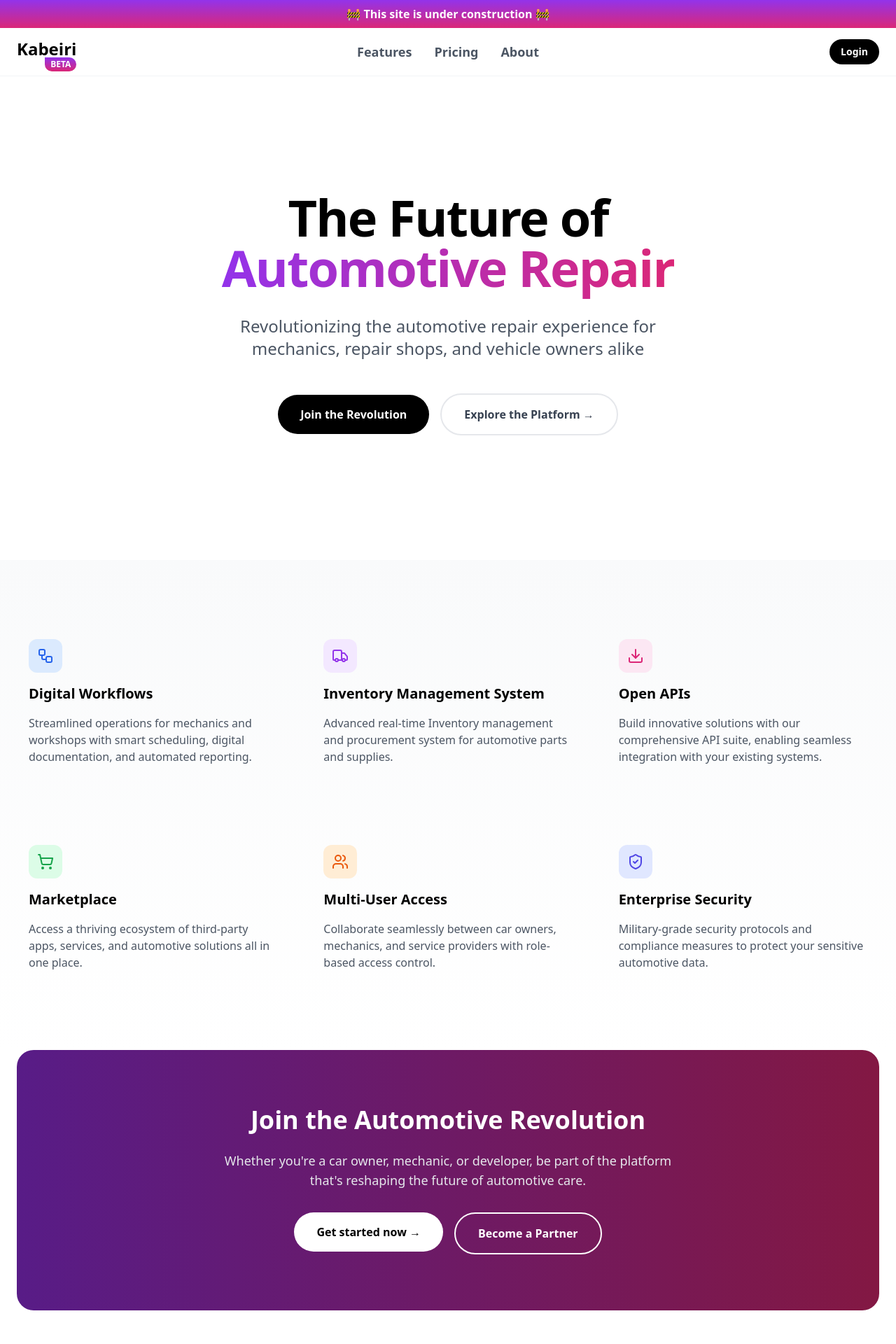
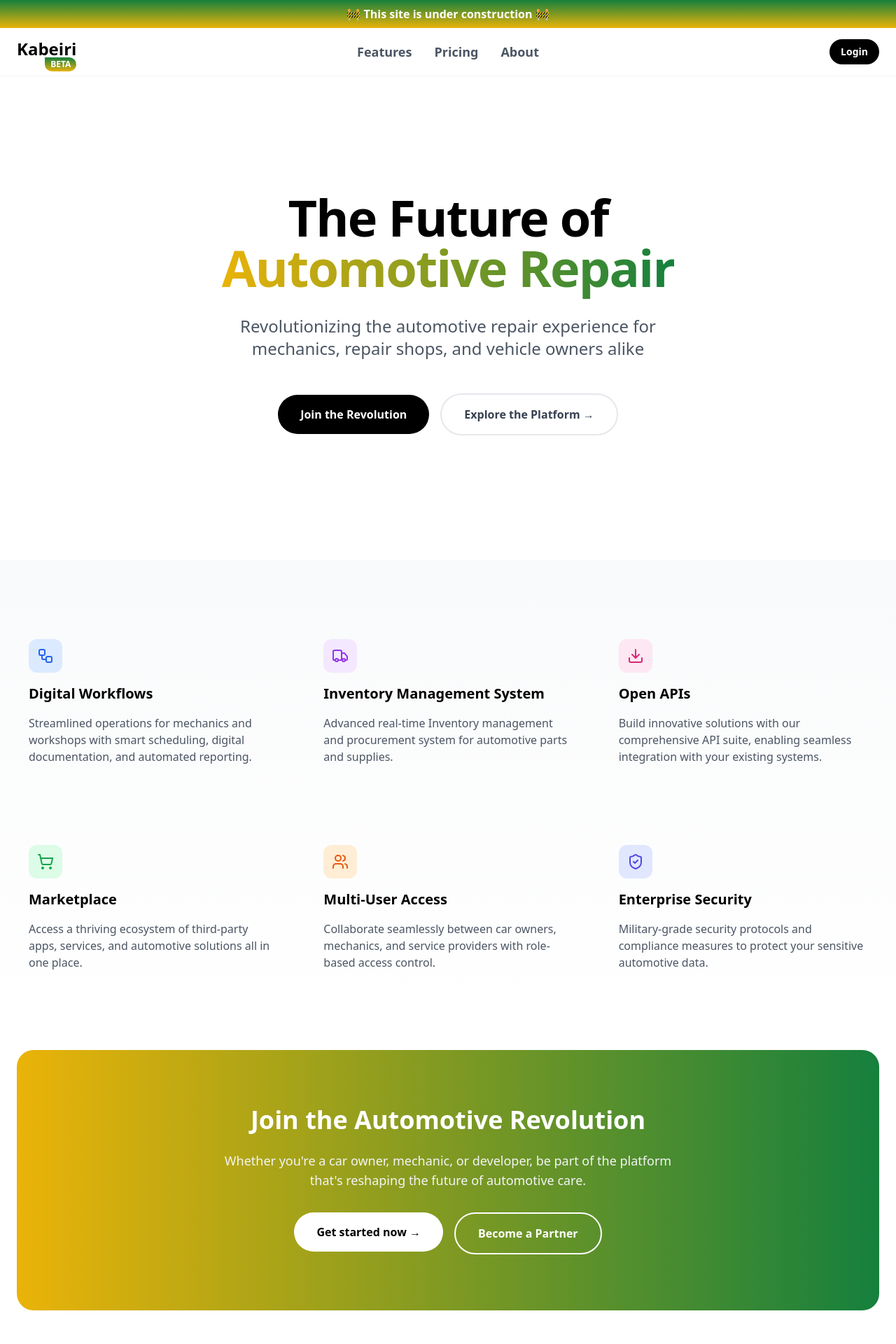
Before and after one commit to Kabeiri-Application/kabeiri-website, a Next.js app: page / in a window 1280 px wide. Shown: the top 1920 px of the page at 70% size. Built offline with nearby package versions, Linux system fonts and the light colour scheme; no server answers.

Commit message:
Landing page updates (#8)
* Added People names and roles to the people section

* Changed to splash section text

* Update page.tsx

* fixed spelling and lint issues

* Updated gradients to green and yellow

```diff
--- a/src/app/(landing)/about/page.tsx
+++ b/src/app/(landing)/about/page.tsx
@@ -47,7 +47,7 @@ export default function About() {
           <h1 className='mb-6 text-5xl font-bold tracking-tight sm:text-6xl lg:text-7xl'>
             Revolutionizing
             <br />
-            <span className='bg-gradient-to-r from-purple-600 to-pink-600 bg-clip-text text-transparent'>
+            <span className='bg-gradient-to-r from-yellow-500 to-green-700 bg-clip-text text-transparent'>
               Automotive Care
             </span>
           </h1>
--- a/src/app/(landing)/page.tsx
+++ b/src/app/(landing)/page.tsx
@@ -27,7 +27,7 @@ export default function Home() {
             <h2 className='mb-6 text-5xl font-bold tracking-tight sm:mb-8 sm:text-6xl lg:text-7xl'>
               The Future of
               <br />
-              <span className='bg-gradient-to-r from-purple-600 to-pink-600 bg-clip-text text-transparent'>
+              <span className='bg-gradient-to-r from-yellow-500 to-green-700 bg-clip-text text-transparent'>
                 Automotive Repair
               </span>
             </h2>
--- a/src/components/CTA.tsx
+++ b/src/components/CTA.tsx
@@ -6,11 +6,11 @@ import { cn } from '@/utils/cn';
 export function CTA({ className }: { className?: string }) {
   return (
     <section className={cn('mx-auto max-w-7xl px-4 sm:px-6', className)}>
-      <div className='rounded-2xl bg-gradient-to-r from-purple-900 to-pink-900 p-8 text-center sm:rounded-3xl sm:p-12 md:p-20'>
+      <div className='rounded-2xl bg-gradient-to-r from-yellow-500 to-green-700 p-8 text-center sm:rounded-3xl sm:p-12 md:p-20'>
         <h2 className='mb-4 text-3xl font-bold text-white sm:mb-6 sm:text-4xl'>
           Join the Automotive Revolution
         </h2>
-        <p className='mx-auto mb-6 max-w-2xl text-base text-gray-200 sm:mb-8 sm:text-lg'>
+        <p className='mx-auto mb-6 max-w-2xl text-base text-gray-100 sm:mb-8 sm:text-lg'>
           Whether you&apos;re a car owner, mechanic, or developer, be part of
           the platform that&apos;s reshaping the future of automotive care.
         </p>
--- a/src/components/Header.tsx
+++ b/src/components/Header.tsx
@@ -55,7 +55,7 @@ export function Header() {
 
   return (
     <header className='fixed inset-x-0 top-0 z-50 border-b border-gray-100 bg-white/80 backdrop-blur-md'>
-      <div className='flex cursor-progress items-center justify-center bg-gradient-to-b from-purple-600 to-pink-600 py-2'>
+      <div className='flex cursor-progress items-center justify-center bg-gradient-to-b from-green-700 to-yellow-500 py-2'>
         <span className='font-bold text-white'>
           🚧 This site is under construction 🚧
         </span>
@@ -64,7 +64,7 @@ export function Header() {
         <div className='flex items-center justify-between'>
           <Link href='/' className='relative -top-1 text-2xl font-bold'>
             Kabeiri
-            <span className='absolute -bottom-4 right-0 rounded-full rounded-tl-none bg-gradient-to-b from-purple-600 to-pink-600 px-2 py-0.5 text-xs font-semibold text-white'>
+            <span className='absolute -bottom-4 right-0 rounded-full rounded-tl-none bg-gradient-to-b from-green-700 to-yellow-500 px-2 py-0.5 text-xs font-semibold text-white'>
               BETA
             </span>
           </Link>
```
